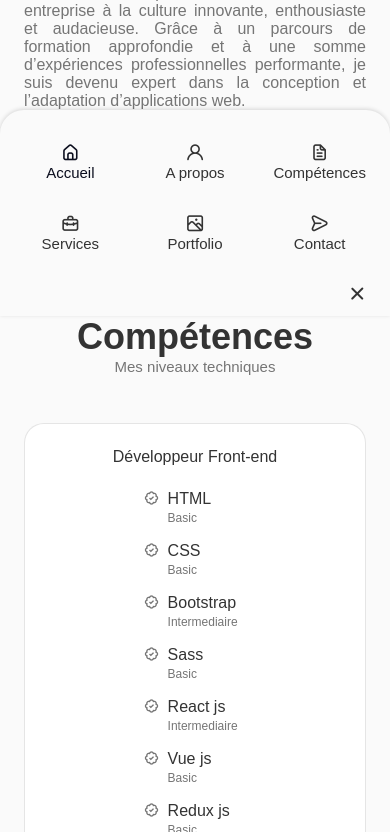
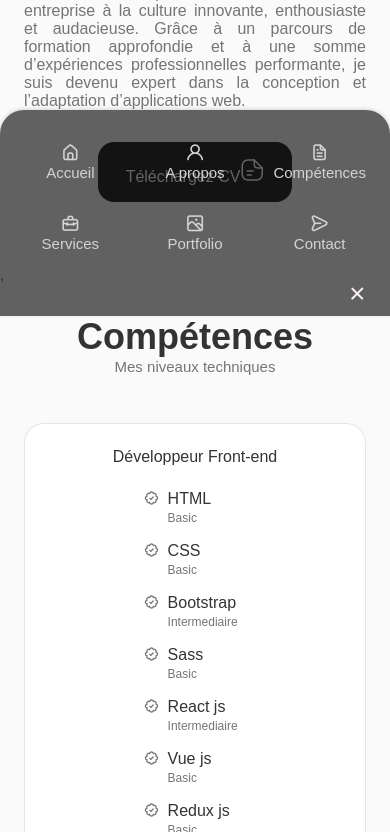
Before and after one commit to rovertnet/mon_portfolio, a React (Create React App) app: page / in a window 390 px wide. Shown: the part 1372-2204 px from the top of the page. Built offline with nearby package versions, Linux system fonts and the light colour scheme.

Commit message:
un autre commit

```diff
--- a/src/composants/footers/footers.css
+++ b/src/composants/footers/footers.css
@@ -1,5 +1,5 @@
 .footer{
-    background-color: var(--container-color);
+    background-color: #181818;
     border-top: 1px solid rgba(0, 0, 0, 0.1);
 }
 .footer_container{
--- a/src/composants/header/Header.css
+++ b/src/composants/header/Header.css
@@ -65,7 +65,7 @@
         bottom: -100%;
         left: 0;
         width: 100%;
-        background-color: var(--body-color);
+        background-color: #0000009c;
         padding: 2rem 1.5rem 4rem;
         box-shadow: 0 -1px 4px rgba(0, 0, 0, 0.15);
         border-radius: 1.5rem 1.5rem 0 0;
@@ -88,7 +88,7 @@
         bottom: .5rem;
         font-size: 1.5rem;
         cursor: pointer;
-        color: var(--title-color);
+        color: #fdf0f0;
     }
     .nav_close:hover{
         color: var(--title-color-dark);
@@ -106,6 +106,9 @@
     .nav_close{
         display: block;
     }
+    .nav_link {
+        color: #d4d2d2;
+    }
 }
 @media screen and (max-width: 350px) {
     .nav_menu{
```
